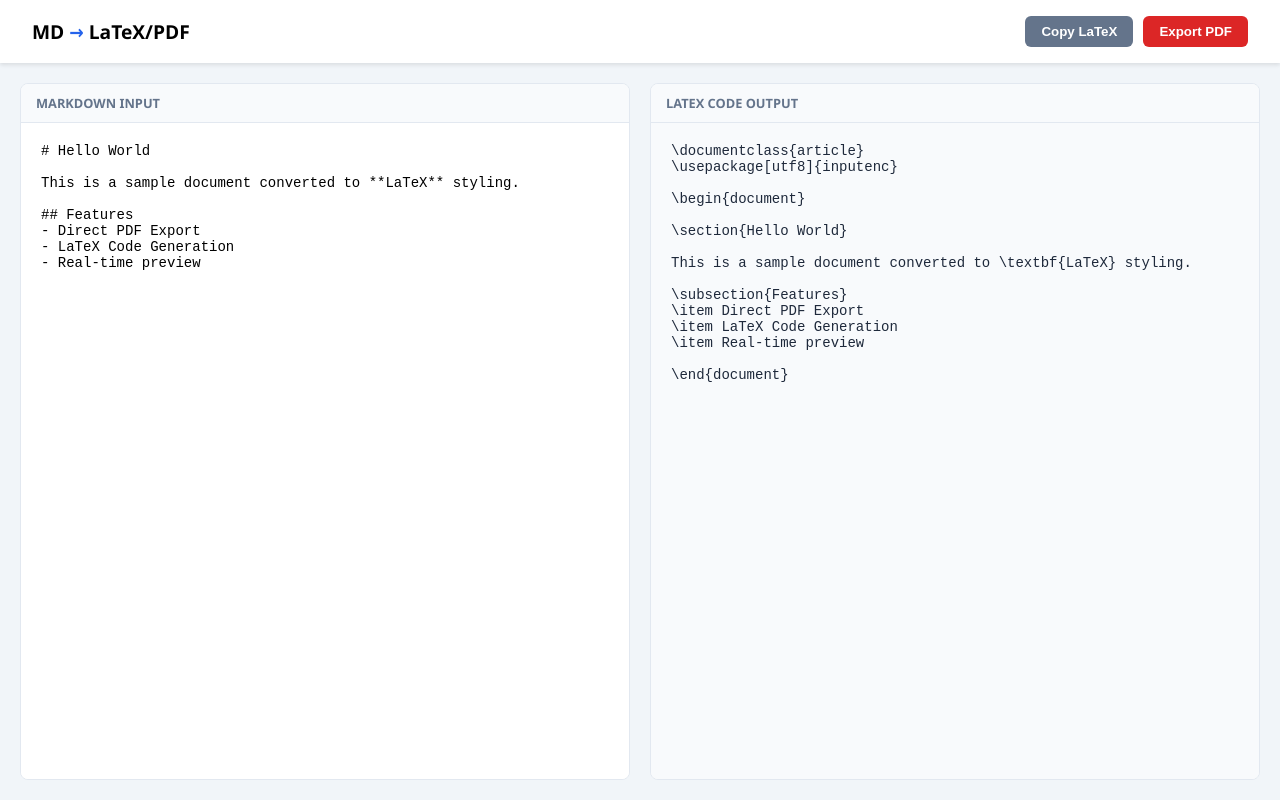
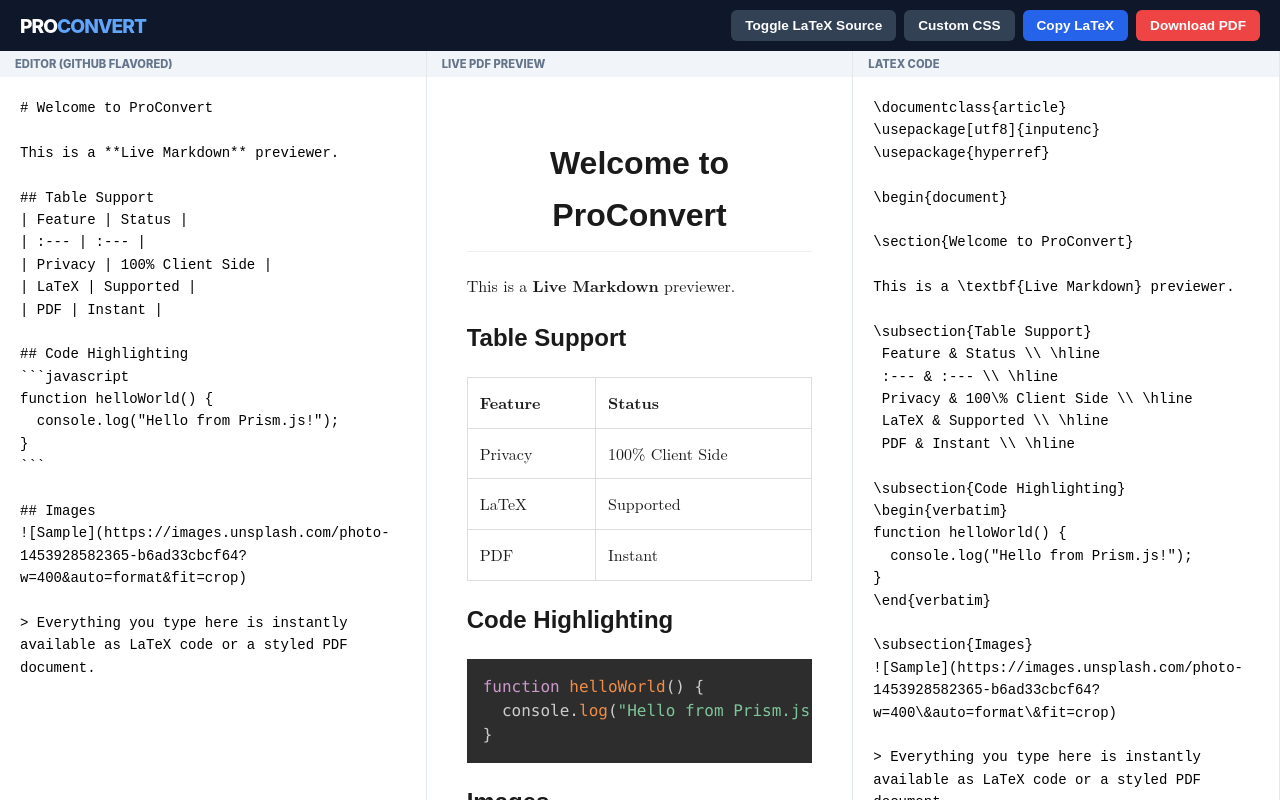
Before and after one commit to Tpepper2001/md2pdf, a plain HTML site: page index.html in a window 1280 px wide. Drawn offline with nearby package versions, Linux system fonts and the light colour scheme.

Commit message:
Update title and scripts in index.html

````diff
--- a/index.html
+++ b/index.html
@@ -3,221 +3,321 @@
 <head>
     <meta charset="UTF-8">
     <meta name="viewport" content="width=device-width, initial-scale=1.0">
-    <title>Markdown to LaTeX & PDF Converter</title>
+    <title>Pro MD Converter | LaTeX & PDF</title>
+
     <!-- Libraries -->
-    <script src="https://cdnjs.cloudflare.com/ajax/libs/marked/4.3.0/marked.min.js"></script>
+    <script src="https://cdnjs.cloudflare.com/ajax/libs/marked/9.1.2/marked.min.js"></script>
+    <script src="https://cdnjs.cloudflare.com/ajax/libs/prism/1.29.0/prism.min.js"></script>
+    <script src="https://cdnjs.cloudflare.com/ajax/libs/prism/1.29.0/components/prism-javascript.min.js"></script>
     <script src="https://cdnjs.cloudflare.com/ajax/libs/html2pdf.js/0.10.1/html2pdf.bundle.min.js"></script>
 
+    <!-- Styles -->
+    <link rel="stylesheet" href="https://cdnjs.cloudflare.com/ajax/libs/prism/1.29.0/themes/prism-tomorrow.min.css">
     <style>
         :root {
             --primary: #2563eb;
-            --secondary: #64748b;
-            --bg: #f1f5f9;
+            --dark: #0f172a;
+            --border: #e2e8f0;
+            --serif: "Latin Modern Roman", "Times New Roman", Times, serif;
         }
 
+        * { box-sizing: border-box; }
         body {
-            font-family: 'Segoe UI', Tahoma, Geneva, Verdana, sans-serif;
-            background-color: var(--bg);
             margin: 0;
+            font-family: -apple-system, BlinkMacSystemFont, "Segoe UI", Roboto, sans-serif;
+            height: 100vh;
             display: flex;
             flex-direction: column;
-            height: 100vh;
+            background: #f8fafc;
         }
 
-        /* Toolbar */
-        nav {
-            background: #fff;
-            padding: 1rem 2rem;
+        /* Header & Controls */
+        header {
+            background: var(--dark);
+            color: white;
+            padding: 10px 20px;
             display: flex;
             justify-content: space-between;
             align-items: center;
-            box-shadow: 0 2px 4px rgba(0,0,0,0.1);
+            flex-wrap: wrap;
+            gap: 10px;
+            z-index: 100;
         }
 
-        .btn-group { display: flex; gap: 10px; }
+        .logo { font-weight: 800; font-size: 1.2rem; letter-spacing: -1px; }
+        .logo span { color: #60a5fa; }
 
+        .btn-group { display: flex; gap: 8px; }
         button {
-            padding: 8px 16px;
+            padding: 8px 14px;
             border-radius: 6px;
             border: none;
             cursor: pointer;
+            font-size: 0.85rem;
             font-weight: 600;
-            transition: opacity 0.2s;
+            display: flex;
+            align-items: center;
+            gap: 5px;
+            transition: 0.2s;
+        }
+        .btn-blue { background: var(--primary); color: white; }
+        .btn-red { background: #ef4444; color: white; }
+        .btn-ghost { background: #334155; color: white; }
+        button:hover { filter: brightness(1.1); }
+
+        /* Main Editor Layout */
+        main {
+            display: grid;
+            grid-template-columns: 1fr 1fr 1fr;
+            flex: 1;
+            min-height: 0;
+            gap: 0;
         }
 
-        .btn-primary { background: var(--primary); color: white; }
-        .btn-secondary { background: var(--secondary); color: white; }
-        .btn-pdf { background: #dc2626; color: white; }
-        button:hover { opacity: 0.9; }
-
-        /* Main Layout */
-        .main-container {
-            display: grid;
-            grid-template-columns: 1fr 1fr;
-            gap: 20px;
-            padding: 20px;
-            flex: 1;
-            min-height: 0;
+        @media (max-width: 1024px) {
+            main { grid-template-columns: 1fr; }
+            .panel { height: 50vh; }
+            .latex-panel { display: none; } /* Hide latex on mobile by default */
         }
 
         .panel {
             display: flex;
             flex-direction: column;
+            border-right: 1px solid var(--border);
             background: white;
-            border-radius: 8px;
             overflow: hidden;
-            border: 1px solid #e2e8f0;
         }
 
-        .panel-header {
-            background: #f8fafc;
-            padding: 10px 15px;
-            font-size: 0.8rem;
-            font-weight: bold;
-            border-bottom: 1px solid #e2e8f0;
+        .panel-label {
+            background: #f1f5f9;
+            padding: 6px 15px;
+            font-size: 0.7rem;
+            font-weight: 800;
             text-transform: uppercase;
             color: #64748b;
+            display: flex;
+            justify-content: space-between;
         }
 
         textarea {
             flex: 1;
+            border: none;
             padding: 20px;
-            border: none;
+            font-family: 'Fira Code', 'Courier New', monospace;
+            font-size: 14px;
+            line-height: 1.6;
+            outline: none;
             resize: none;
-            font-family: 'Fira Code', monospace;
-            font-size: 14px;
-            outline: none;
         }
 
-        #latex-output {
-            background-color: #f8fafc;
-            color: #1e293b;
+        /* Live Preview Styling */
+        #preview-area {
+            flex: 1;
+            overflow-y: auto;
+            padding: 40px;
+            background: white;
         }
 
-        /* PDF Styles (The "LaTeX Look") */
-        #pdf-template {
-            display: none; /* Hidden from UI, used for PDF generation */
+        /* LaTeX Preview Look */
+        .preview-content {
+            max-width: 800px;
+            margin: 0 auto;
+            color: #1a1a1a;
+            line-height: 1.6;
+            font-family: var(--serif);
         }
+        .preview-content h1, .preview-content h2, .preview-content h3 { font-family: sans-serif; }
+        .preview-content h1 { text-align: center; border-bottom: 1px solid #eee; padding-bottom: 10px; }
+        .preview-content table { border-collapse: collapse; width: 100%; margin: 20px 0; }
+        .preview-content th, .preview-content td { border: 1px solid #ddd; padding: 12px; text-align: left; }
+        .preview-content blockquote { border-left: 4px solid #ddd; padding-left: 15px; color: #666; font-style: italic; }
+        .preview-content img { max-width: 100%; border-radius: 4px; }
 
-        /* This CSS styles the PDF to look like a LaTeX Article */
-        .latex-paper {
-            padding: 2cm;
-            line-height: 1.5;
-            font-family: "Times New Roman", Times, serif;
-            color: black;
+        /* Custom Styling Editor */
+        #style-editor {
+            position: fixed;
+            bottom: 20px;
+            right: 20px;
+            width: 300px;
+            height: 200px;
             background: white;
+            box-shadow: 0 10px 25px rgba(0,0,0,0.2);
+            border-radius: 8px;
+            display: none;
+            flex-direction: column;
+            z-index: 1000;
         }
-        .latex-paper h1 { text-align: center; font-size: 2em; margin-bottom: 1em; }
-        .latex-paper h2 { font-size: 1.5em; border-bottom: 0.5pt solid #000; padding-bottom: 3px; }
-        .latex-paper code { background: #eee; padding: 2px 4px; }
-        .latex-paper pre { background: #eee; padding: 10px; }
     </style>
 </head>
 <body>
 
-    <nav>
-        <div style="font-weight: bold; font-size: 1.2rem;">MD <span style="color:var(--primary)">&rarr;</span> LaTeX/PDF</div>
+    <header>
+        <div class="logo">PRO<span>CONVERT</span></div>
         <div class="btn-group">
-            <button class="btn-secondary" onclick="copyLatex()">Copy LaTeX</button>
-            <button class="btn-pdf" onclick="exportPDF()">Export PDF</button>
+            <button class="btn-ghost" onclick="toggleLatex()">Toggle LaTeX Source</button>
+            <button class="btn-ghost" onclick="toggleStyleEditor()">Custom CSS</button>
+            <button class="btn-blue" onclick="copyLatex()">Copy LaTeX</button>
+            <button class="btn-red" onclick="exportPDF()">Download PDF</button>
         </div>
-    </nav>
+    </header>
 
-    <div class="main-container">
-        <!-- Input -->
+    <main>
+        <!-- 1. Markdown Input -->
         <div class="panel">
-            <div class="panel-header">Markdown Input</div>
-            <textarea id="md-input" oninput="process()" placeholder="# Title
-## Introduction
-Type markdown here...
-- List item
-- **Bold text**"></textarea>
+            <div class="panel-label">Editor (GitHub Flavored)</div>
+            <textarea id="md-input" oninput="updateAll()" placeholder="Start typing Markdown..."></textarea>
         </div>
 
-        <!-- Output -->
+        <!-- 2. Live MD Preview -->
         <div class="panel">
-            <div class="panel-header">LaTeX Code Output</div>
+            <div class="panel-label">Live PDF Preview</div>
+            <div id="preview-area">
+                <div id="rendered-md" class="preview-content"></div>
+            </div>
+        </div>
+
+        <!-- 3. LaTeX Output -->
+        <div class="panel latex-panel" id="latex-view">
+            <div class="panel-label">LaTeX Code</div>
             <textarea id="latex-output" readonly></textarea>
         </div>
+    </main>
+
+    <div id="style-editor">
+        <div class="panel-label">Custom CSS <button onclick="toggleStyleEditor()" style="padding:0; background:none; border:none; color:red; cursor:pointer">X</button></div>
+        <textarea id="custom-css" oninput="updateStyle()" style="font-size: 11px;">/* Example: h1 { color: red; } */</textarea>
     </div>
 
-    <!-- Hidden element for PDF rendering -->
-    <div id="pdf-template" class="latex-paper"></div>
+    <style id="user-styles"></style>
 
     <script>
-        const input = document.getElementById('md-input');
-        const output = document.getElementById('latex-output');
-        const pdfTemplate = document.getElementById('pdf-template');
+        const mdInput = document.getElementById('md-input');
+        const latexOutput = document.getElementById('latex-output');
+        const previewHtml = document.getElementById('rendered-md');
+        const userStyleTag = document.getElementById('user-styles');
 
-        function process() {
-            const md = input.value;
+        // Configure Marked.js
+        marked.setOptions({
+            gfm: true,
+            tables: true,
+            breaks: true,
+            highlight: function(code, lang) {
+                if (Prism.languages[lang]) {
+                    return Prism.highlight(code, Prism.languages[lang], lang);
+                }
+                return code;
+            }
+        });
 
-            // 1. Generate LaTeX String
-            let latex = convertToLatex(md);
-            output.value = latex;
+        function updateAll() {
+            const val = mdInput.value;
 
-            // 2. Update PDF Template (HTML conversion)
-            pdfTemplate.innerHTML = marked.parse(md);
+            // 1. Update Preview
+            previewHtml.innerHTML = marked.parse(val);
+            Prism.highlightAllUnder(previewHtml);
+
+            // 2. Update LaTeX
+            latexOutput.value = convertToLatex(val);
         }
 
         function convertToLatex(md) {
             let tex = md;
 
-            // Escaping basic chars
-            tex = tex.replace(/%/g, '\\%').replace(/\$/g, '\\$').replace(/&/g, '\\&');
+            // Escaping Special Chars (simplified for demo)
+            tex = tex.replace(/%/g, '\\%').replace(/\$/g, '\\$').replace(/&/g, '\\&').replace(/_/g, '\\_');
 
-            // Headers
+            // Headings
             tex = tex.replace(/^# (.*$)/gm, '\\section{$1}');
             tex = tex.replace(/^## (.*$)/gm, '\\subsection{$1}');
             tex = tex.replace(/^### (.*$)/gm, '\\subsubsection{$1}');
 
-            // Bold / Italic
+            // Bold/Italic
             tex = tex.replace(/\*\*\*(.*?)\*\*\*/g, '\\textit{\\textbf{$1}}');
             tex = tex.replace(/\*\*(.*?)\*\*/g, '\\textbf{$1}');
             tex = tex.replace(/\*(.*?)\*/g, '\\textit{$1}');
 
-            // Code
-            tex = tex.replace(/```([\s\S]*?)```/g, '\\begin{verbatim}\n$1\n\\end{verbatim}');
-            tex = tex.replace(/`(.*?)`/g, '\\texttt{$1}');
-
             // Lists
             tex = tex.replace(/^\s*[\-\*\+] (.*$)/gm, '\\item $1');
 
-            const preamble = "\\documentclass{article}\n\\usepackage[utf8]{inputenc}\n\n\\begin{document}\n\n";
-            const closing = "\n\n\\end{document}";
+            // Code
+            tex = tex.replace(/```(?:[a-z]*)\n([\s\S]*?)\n```/g, '\\begin{verbatim}\n$1\n\\end{verbatim}');
+            tex = tex.replace(/`(.*?)`/g, '\\texttt{$1}');
 
-            return preamble + tex + closing;
+            // Tables (Simplified regex for markdown tables)
+            tex = tex.replace(/\|(.+)\|/g, (match) => {
+                return match.replace(/\|/g, '&').replace(/^&|&$/g, '') + '\\\\ \\hline';
+            });
+
+            const preamble = `\\documentclass{article}\n\\usepackage[utf8]{inputenc}\n\\usepackage{hyperref}\n\n\\begin{document}\n\n`;
+            return preamble + tex + `\n\n\\end{document}`;
         }
 
-        function exportPDF() {
-            if (!input.value.trim()) return alert("Please enter some markdown first.");
-
-            const element = document.getElementById('pdf-template');
-            element.style.display = 'block'; // Temporarily show to capture
-
+        async function exportPDF() {
+            const element = document.getElementById('preview-area');
             const opt = {
-                margin:       1,
+                margin:       [0.5, 0.5],
                 filename:     'document.pdf',
                 image:        { type: 'jpeg', quality: 0.98 },
-                html2canvas:  { scale: 2 },
+                html2canvas:  { scale: 2, useCORS: true },
                 jsPDF:        { unit: 'in', format: 'letter', orientation: 'portrait' }
             };
 
-            // New Promise-based usage:
-            html2pdf().set(opt).from(element).save().then(() => {
-                element.style.display = 'none'; // Hide again
-            });
+            // Add a loading state
+            const btn = document.querySelector('.btn-red');
+            btn.innerText = "Generating...";
+
+            try {
+                await html2pdf().set(opt).from(element).save();
+            } finally {
+                btn.innerText = "Download PDF";
+            }
+        }
+
+        function toggleLatex() {
+            const lv = document.getElementById('latex-view');
+            lv.style.display = lv.style.display === 'none' ? 'flex' : 'none';
+        }
+
+        function toggleStyleEditor() {
+            const se = document.getElementById('style-editor');
+            se.style.display = se.style.display === 'flex' ? 'none' : 'flex';
+        }
+
+        function updateStyle() {
+            userStyleTag.innerHTML = document.getElementById('custom-css').value;
         }
 
         function copyLatex() {
-            output.select();
+            latexOutput.select();
             document.execCommand('copy');
-            alert("LaTeX code copied to clipboard!");
+            alert("LaTeX source copied!");
         }
 
-        // Initialize with sample text
-        input.value = "# Hello World\n\nThis is a sample document converted to **LaTeX** styling.\n\n## Features\n- Direct PDF Export\n- LaTeX Code Generation\n- Real-time preview";
-        process();
+        // Initialize with feature-rich sample
+        mdInput.value = `# Welcome to ProConvert
+
+This is a **Live Markdown** previewer.
+
+## Table Support
+| Feature | Status |
+| :--- | :--- |
+| Privacy | 100% Client Side |
+| LaTeX | Supported |
+| PDF | Instant |
+
+## Code Highlighting
+\`\`\`javascript
+function helloWorld() {
+  console.log("Hello from Prism.js!");
+}
+\`\`\`
+
+## Images
+![Sample](https://images.unsplash.com/photo-1453928582365-b6ad33cbcf64?w=400&auto=format&fit=crop)
+
+> Everything you type here is instantly available as LaTeX code or a styled PDF document.`;
+
+        updateAll();
     </script>
 </body>
 </html>
````
